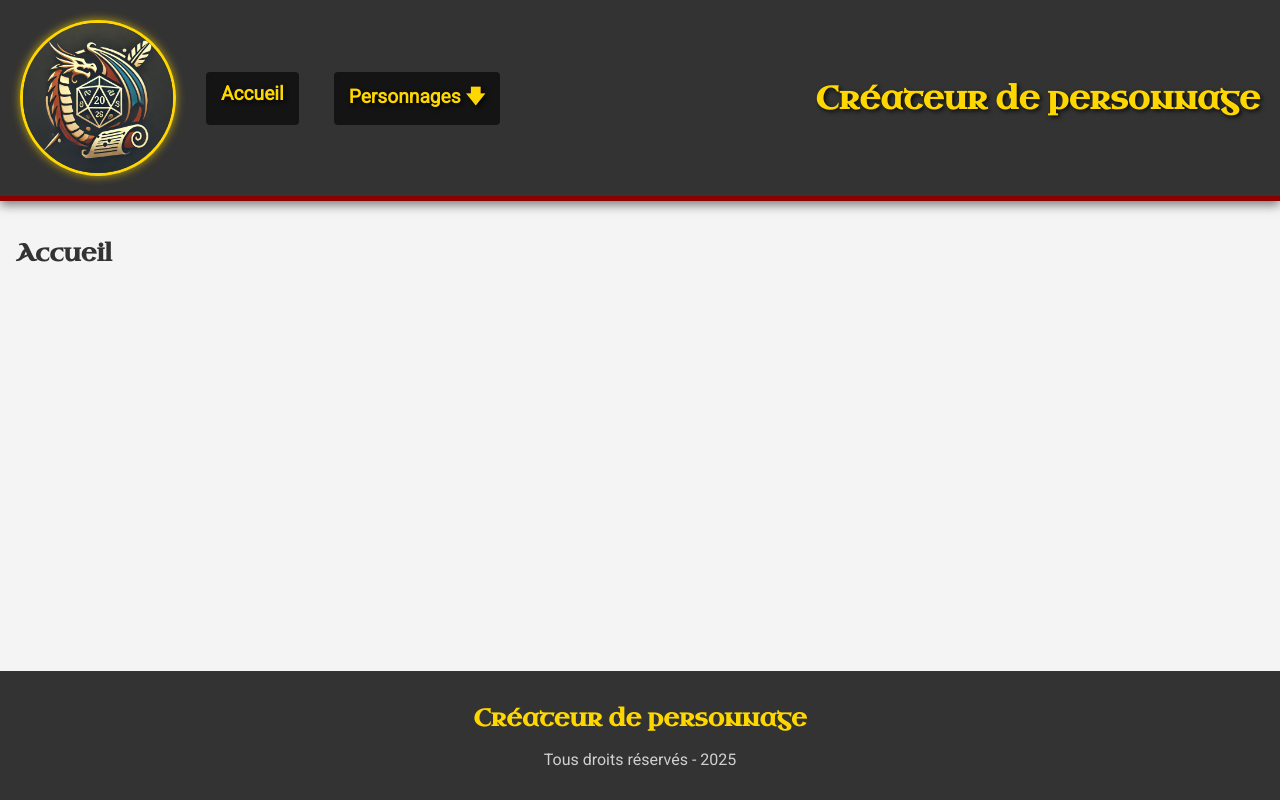
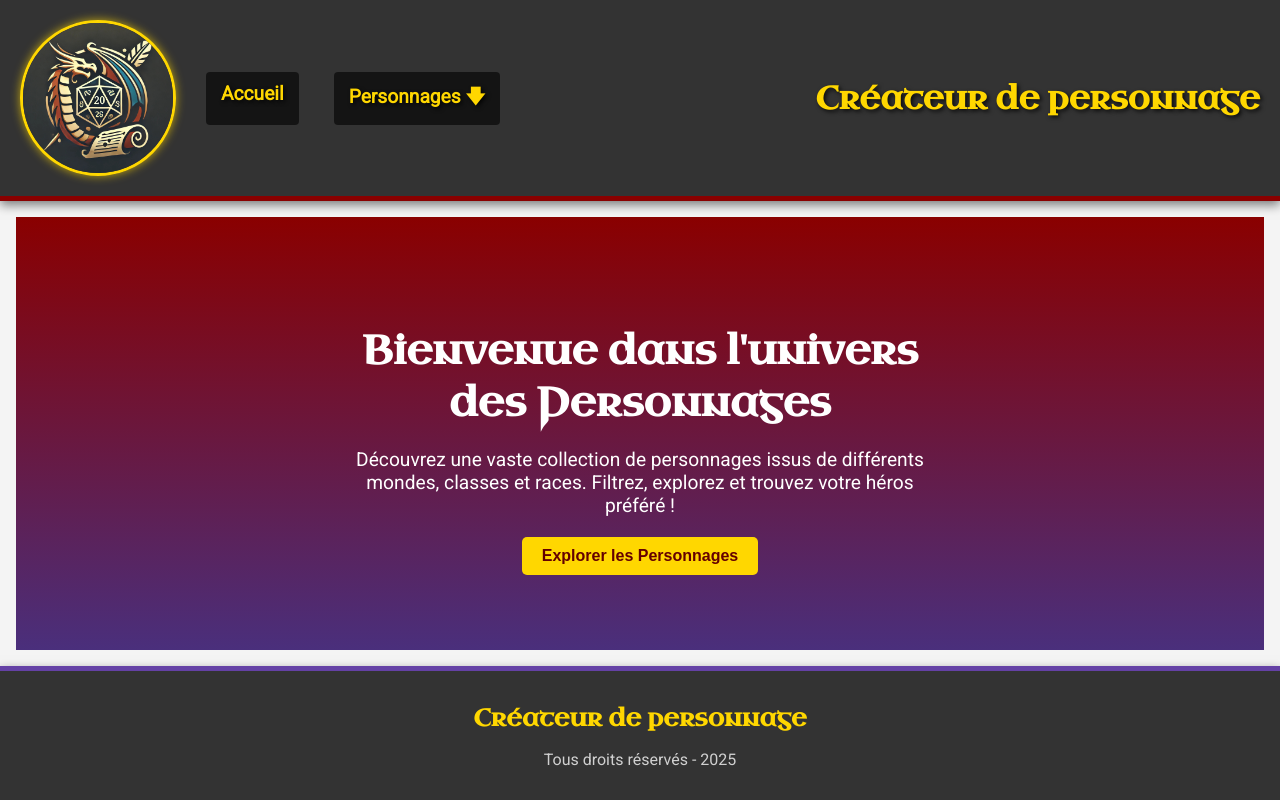
Before and after one commit to sebastien-malo-jean/H25-41F_Library_Frontend, a React (Vite) app: page / in a window 1280 px wide. Built offline with nearby package versions, Linux system fonts and the light colour scheme.

Commit message:
refactorisation : amélioration du style et de la structure du composant Home, ajout d'un bouton pour naviguer vers la liste des personnages

```diff
--- a/src/components/Footer/Footer.css
+++ b/src/components/Footer/Footer.css
@@ -1,4 +1,6 @@
 .footer {
+    border-top: 5px solid var(--secondary);
+    box-shadow: 0 4px 10px rgba(0, 0, 0, 0.5);
     background: var(--dark);
     color: var(--light);
     text-align: center;
--- a/src/components/Home/Home.css
+++ b/src/components/Home/Home.css
@@ -1,7 +1,44 @@
-.grosRectangle {
-    min-width: 800px;
-    min-height: 600px;
-    border: solid red 2px;
+.home-container {
+    display: flex;
+    justify-content: center;
+    align-items: center;
+    height: 100vh;
     text-align: center;
-    color: red;
+    background: linear-gradient(to bottom, #8a0000, #4a2f7c);
+    color: white;
 }
+
+.hero {
+    max-width: 600px;
+    padding: 20px;
+}
+
+.hero h1 {
+    font-family: 'Uncial Antiqua', cursive;
+    font-size: 2.5rem;
+    margin-bottom: 10px;
+}
+
+.hero p {
+    font-size: 1.2rem;
+    margin-bottom: 20px;
+}
+
+.btn {
+    padding: 10px 20px;
+    border: none;
+    border-radius: 5px;
+    font-size: 16px;
+    font-weight: bold;
+    cursor: pointer;
+    transition: background 0.3s ease;
+}
+
+.btn-primary {
+    background: gold;
+    color: #640000;
+}
+
+.btn-primary:hover {
+    background: #ffd700;
+}
--- a/src/components/Home/Home.jsx
+++ b/src/components/Home/Home.jsx
@@ -1,10 +1,26 @@
 import React from "react";
 import "./Home.css";
+import { useNavigate } from "react-router-dom";
 
 function Home() {
+  const navigate = useNavigate();
+
   return (
-    <main>
-      <h2>Accueil</h2>
+    <main className="home-container">
+      <section className="hero">
+        <h1>Bienvenue dans l'univers des Personnages</h1>
+        <p>
+          Découvrez une vaste collection de personnages issus de différents
+          mondes, classes et races. Filtrez, explorez et trouvez votre héros
+          préféré !
+        </p>
+        <button
+          className="btn btn-primary"
+          onClick={() => navigate("/characters")}
+        >
+          Explorer les Personnages
+        </button>
+      </section>
     </main>
   );
 }
```
